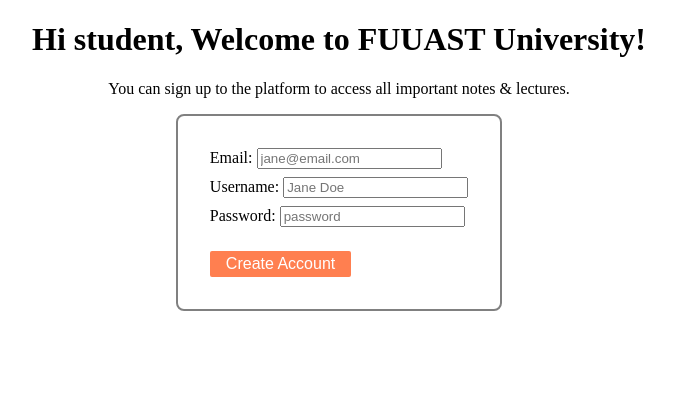
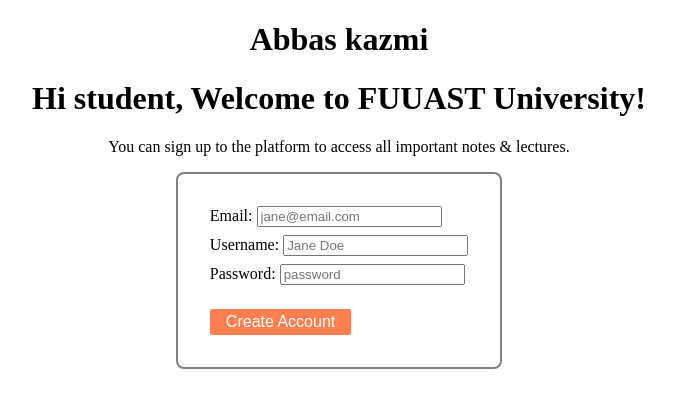
Before and after one commit to syed1muhammad0abbas2kazmi3/Registration-Form-CICD-, a website: page frontend/index.html in a window 1280 px wide. Shown: the whole page, without its empty margins (301-975 px from the left). Drawn offline with Linux system fonts and the light colour scheme.

Commit message:
chanded frontend

```diff
--- a/frontend/index.html
+++ b/frontend/index.html
@@ -7,6 +7,7 @@
     <title>Home Page</title>
 </head>
 <body>
+    <h1> Abbas kazmi</h1>
     <h1>Hi student, Welcome to FUUAST University!</h1>
     <p>You can sign up to the platform to access all important notes & lectures.</p>
 
```
